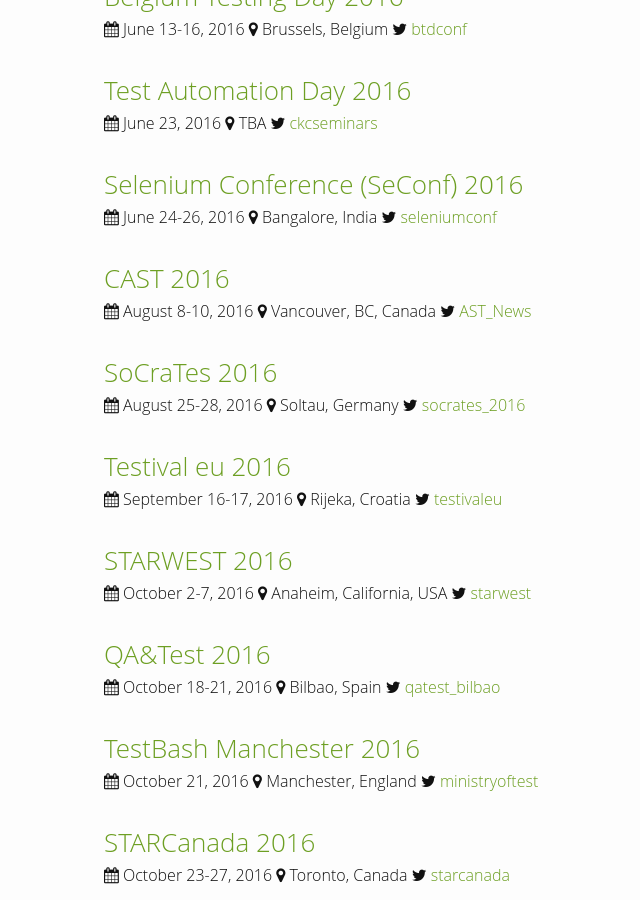
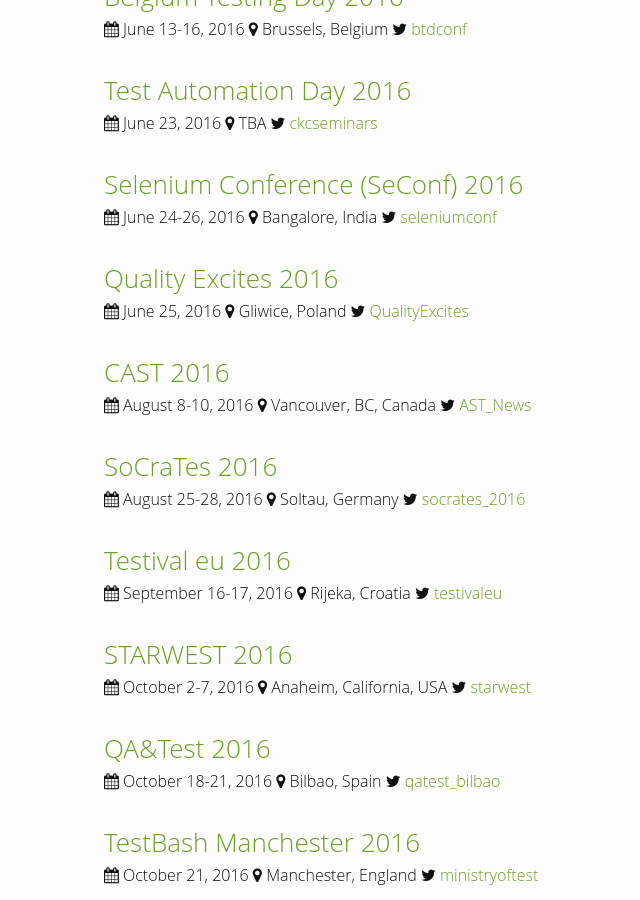
Before and after one commit to TestingConferences/testingconferences.github.io, a Jekyll site: the page built from index.html, in a window 1280 px wide and 900 px high, scrolled down 2059 px. Shown: the whole window, without its empty margins (166-806 px from the left). Built offline with Jekyll 4.4.1, drawn with Linux system fonts in a browser that asks for light colours.

Commit message:
Added Quality Excites conf

```diff
--- a/_data/current.yml
+++ b/_data/current.yml
@@ -135,6 +135,12 @@
   url: http://2016.seleniumconf.in/
   twitter: seleniumconf
 
+- name: Quality Excites 2016
+  location: Gliwice, Poland
+  dates: "June 25, 2016"
+  url: https://qualityexcites.pl/en/
+  twitter: QualityExcites
+
 - name: CAST 2016
   location: Vancouver, BC, Canada
   dates: "August 8-10, 2016"
```
